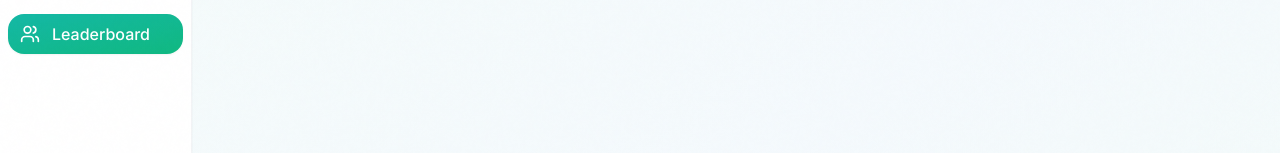
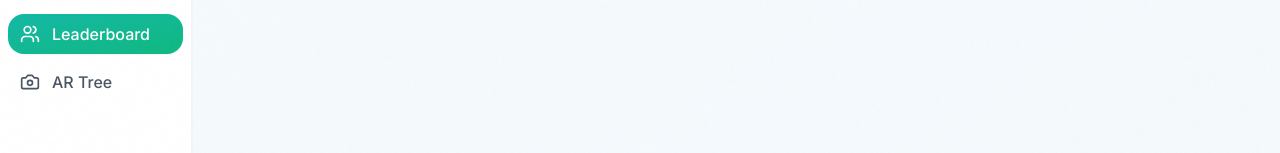
Before and after one commit to clemygw/bons.ai, a React (Vite) app in the folder frontend/: page /leaderboard in a window 1280 px wide. Shown: the part 178-331 px from the top of the page. Built offline with nearby package versions, Linux system fonts and the light colour scheme; sample sign-in values are in the browser's storage.

Commit message:
AR tree added to sidebar

```diff
--- a/frontend/src/components/DevSidebar.jsx
+++ b/frontend/src/components/DevSidebar.jsx
@@ -24,7 +24,9 @@ export default function DevSidebar() {
   const menuItems = [
     { icon: Home, label: "Garden", path: "/garden" },
     { icon: BarChart2, label: "Dashboard", path: "/dashboard" },
-    { icon: Users, label: "Leaderboard", path: "/leaderboard" }
+    { icon: Users, label: "Leaderboard", path: "/leaderboard" },
+    { icon: Camera, label: "AR Tree", path: "/ar" }
+
   ]
 
   return (
```
